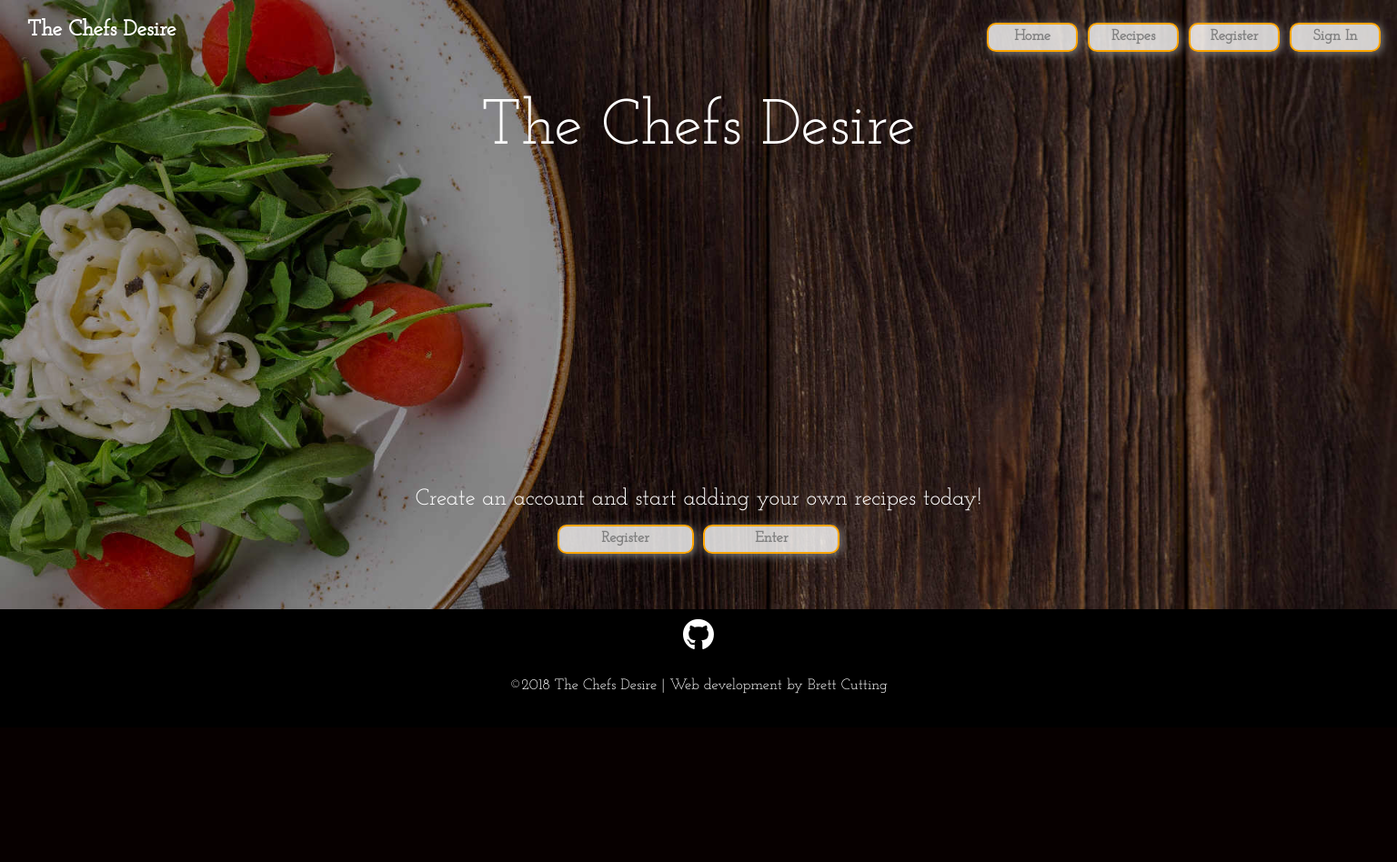
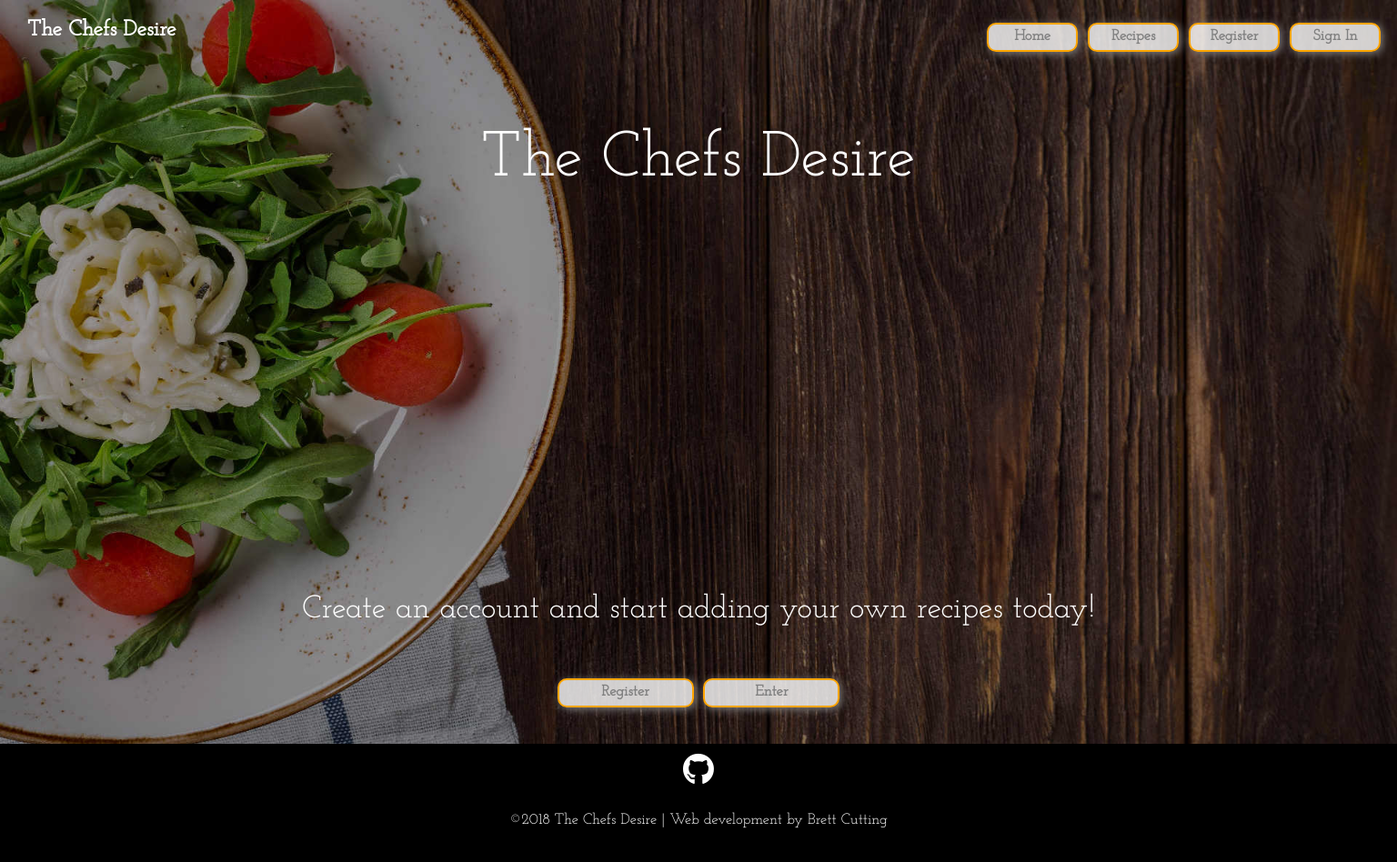
Before and after one commit to brettcutt/the-chefs-desire, a Flask app: page / in a window 1536 px wide. Shown: the whole page at 91% size. Before the commit the page ends 763 px from the top, so only its background shows below. Run offline with Flask 2, Linux system fonts and the light colour scheme; data that the repository does not hold is empty; some libraries are stand-ins or nearby versions.

Commit message:
adjusted image size on index

```diff
--- a/static/css/style.css
+++ b/static/css/style.css
@@ -14,6 +14,11 @@ body {
     background-image: url(../images/dish-background.jpg);
     background-size: cover;
     background-attachment: fixed;
+}
+
+.helo {
+    color:orange;
+    font-weight: bold;
 
 }
 
@@ -534,8 +539,12 @@ table {
 }
 
 .index-heading-row {
-    margin: 35px 0 10px 0;
+    margin: 30px 0 10px 0;
 }
+
+.index-image-row {
+        margin: 0px 0 20px 0 ;
+    }
 
 .index-tagline-row {
     margin-bottom: 10px;
@@ -596,14 +605,14 @@ table {
     .index-heading-row {
         margin: 70px 0 50px 0;
     }
+    .index-image-row {
+        margin-bottom: 40px;
+    }
     .index-tagline-row {
         margin-bottom: 50px;
     }
     .index-tagline-row p {
         font-size: 35px;
-    }
-    .index-image-row {
-        margin-bottom: 40px;
     }
 
     .index-btn-row {
@@ -611,6 +620,24 @@ table {
     }
 }
 
+@media (min-width: 1380px) {
+  .index-heading-row {
+        margin: 70px 0 50px 0;
+    }
+    .index-image-row {
+        margin-bottom: 40px;
+    }
+    .index-tagline-row {
+        margin-bottom: 50px;
+    }
+    .index-tagline-row p {
+        font-size: 35px;
+    }
+
+    .index-btn-row {
+        margin-bottom: 40px;
+    }
+}
 
 
 .box {
@@ -626,7 +653,7 @@ table {
 
 .display-image img {
     border-radius: 60px;
-    width: 500px;
+    max-height: 330px;
     height: auto;
     opacity: .9;
     border: 1px solid #fff;
```
